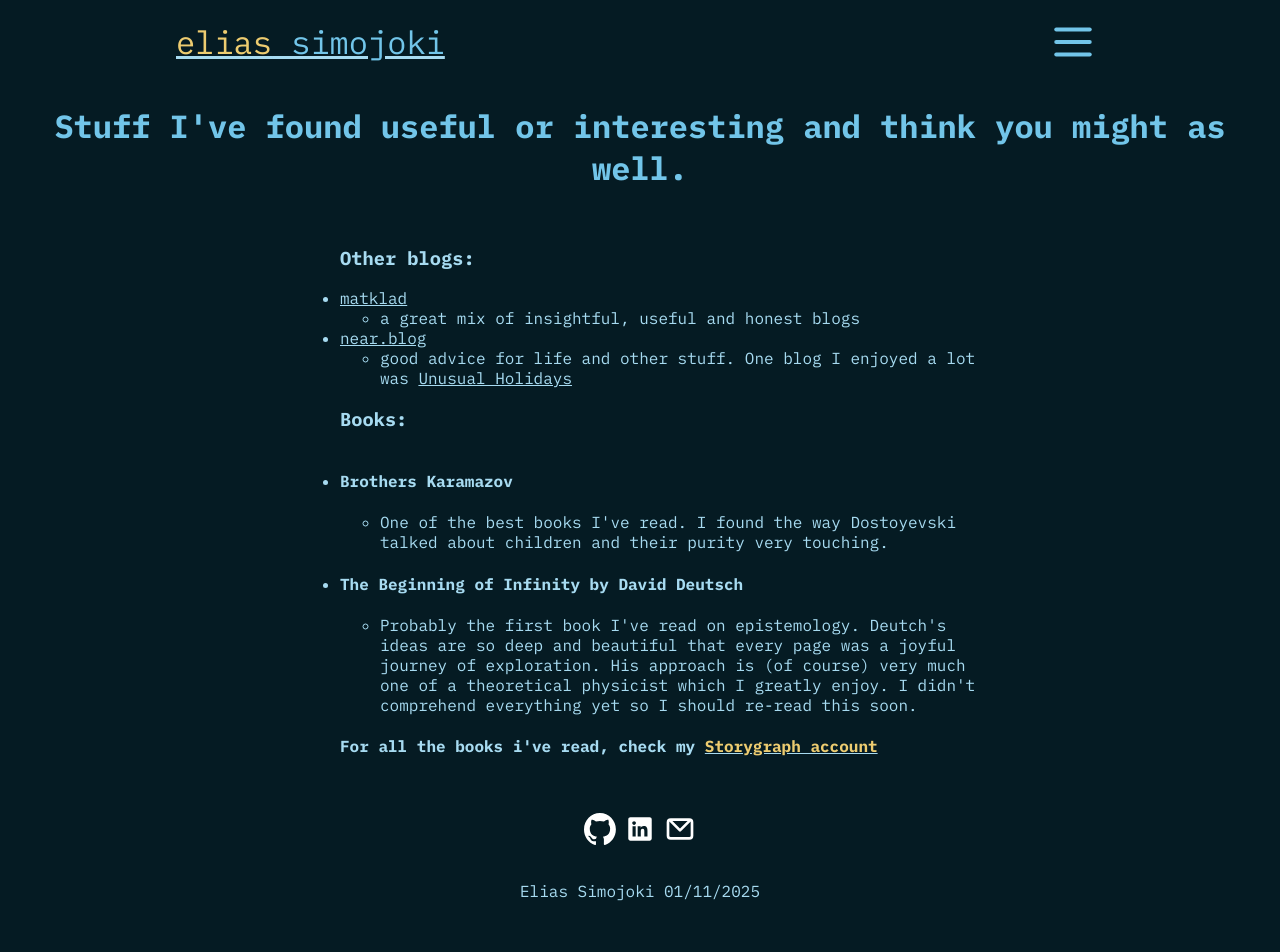
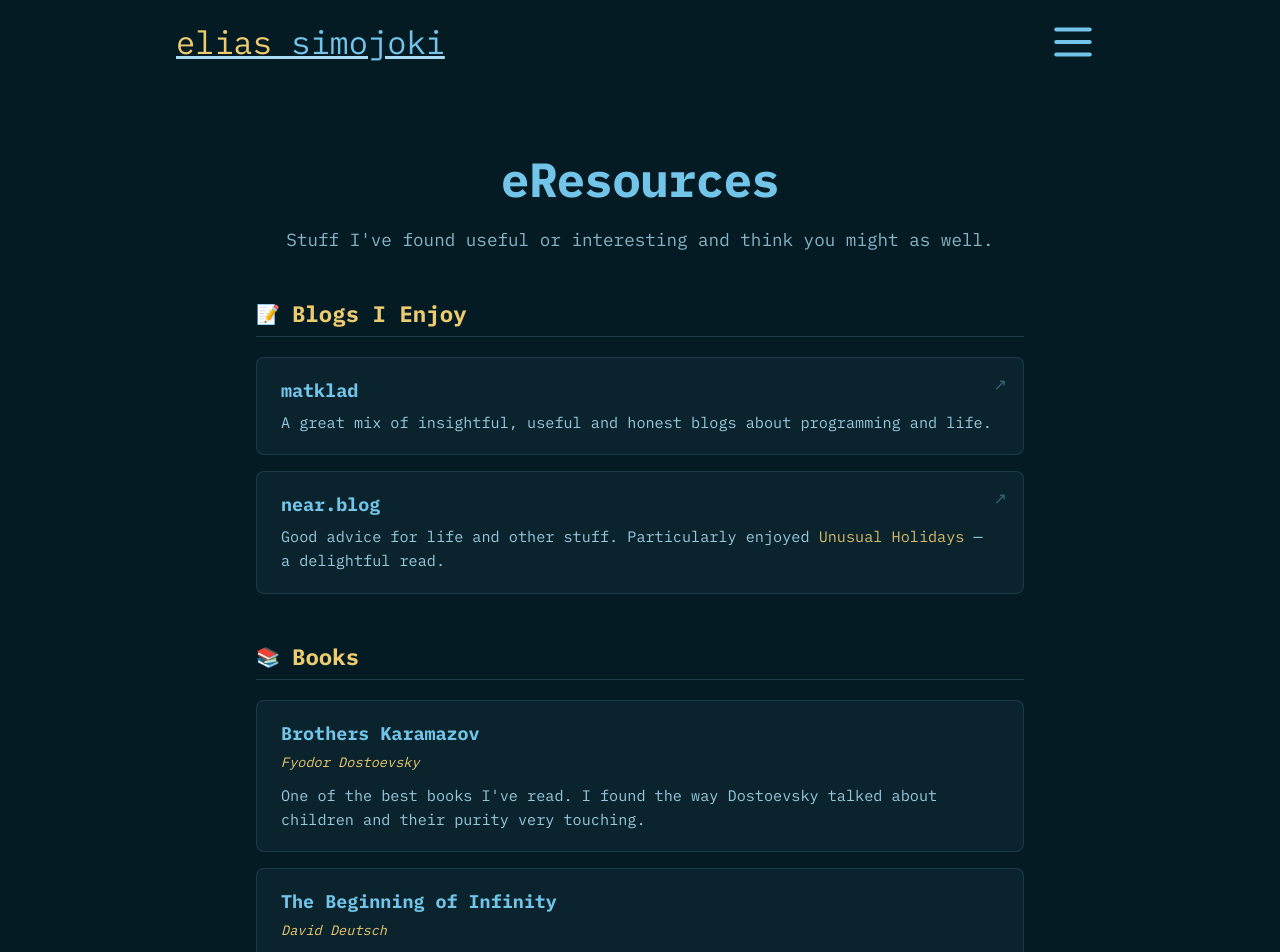
Before and after one commit to MojoLake/eSite, a SvelteKit app: page /resources in a window 1280 px wide. Shown: the top 952 px of the page. Before the commit the page ends 913 px from the top, so only its background shows below. Built offline with nearby package versions, Linux system fonts and the light colour scheme.

Commit message:
feat: improve the formatting of eResources

```diff
--- a/src/routes/resources/+page.svelte
+++ b/src/routes/resources/+page.svelte
@@ -1,76 +1,202 @@
 <script lang="ts">
-    import Yellow from "$lib/components/Yellow.svelte";
+  import Yellow from "$lib/components/Yellow.svelte";
 </script>
 
+<div class="container">
+  <h1>eResources</h1>
+  <p class="subtitle">
+    Stuff I've found useful or interesting and think you might as well.
+  </p>
 
-<h1>Stuff I've found useful or interesting and think you might as well.</h1>
+  <section class="category">
+    <h2>
+      <span class="category-icon">📝</span>
+      Blogs I Enjoy
+    </h2>
 
-<div class="main">
+    <div class="items">
+      <a href="https://matklad.github.io/" target="_blank" class="item-card">
+        <h3>matklad</h3>
+        <p>
+          A great mix of insightful, useful and honest blogs about programming
+          and life.
+        </p>
+        <span class="external-link">↗</span>
+      </a>
 
-    <ul class="list-of-blogs">
-        <h3>Other blogs:</h3>
-        <li>
-            <a href="https://matklad.github.io/" target="_blank">matklad</a>
-            <ul>
-                <li>a great mix of insightful, useful and honest blogs</li>
-            </ul>
-        </li>
-        <li>
-            <a href="https://near.blog/" target="_blank">near.blog</a>
-            <ul>
-                <li>good advice for life and other stuff. One blog I enjoyed a lot was
-                    <a href="https://near.blog/unusual-holidays/">Unusual Holidays</a>
-                </li>
-            </ul>
-        </li>
+      <a href="https://near.blog/" target="_blank" class="item-card">
+        <h3>near.blog</h3>
+        <p>
+          Good advice for life and other stuff. Particularly enjoyed
+          <Yellow>Unusual Holidays</Yellow> — a delightful read.
+        </p>
+        <span class="external-link">↗</span>
+      </a>
+    </div>
+  </section>
 
-        <h3>Books:</h3>
+  <section class="category">
+    <h2>
+      <span class="category-icon">📚</span>
+      Books
+    </h2>
 
-        <li>
-            <h4>Brothers Karamazov</h4>
-            <ul>
-                <li>One of the best books I've read. I found the way Dostoyevski
-                    talked about children and their purity very touching.
-                </li>
-            </ul>
-        </li>
+    <div class="items">
+      <div class="item-card book">
+        <h3>Brothers Karamazov</h3>
+        <span class="author">Fyodor Dostoevsky</span>
+        <p>
+          One of the best books I've read. I found the way Dostoevsky talked
+          about children and their purity very touching.
+        </p>
+      </div>
 
-        <li>
-            <h4>The Beginning of Infinity by David Deutsch</h4>
-            <ul>
-                <li>
-                    Probably the first book I've read on epistemology. Deutch's ideas
-                    are so deep and beautiful that every page was a joyful journey
-                    of exploration. His approach is (of course) very much one of a theoretical physicist which I greatly enjoy. I didn't comprehend everything yet so I should re-read this soon.
-                </li>
-            </ul>
-        </li>
+      <div class="item-card book">
+        <h3>The Beginning of Infinity</h3>
+        <span class="author">David Deutsch</span>
+        <p>
+          Probably the first book I've read on epistemology. Deutsch's ideas are
+          so deep and beautiful that every page was a joyful journey of
+          exploration. His approach is very much one of a theoretical physicist.
+          I should re-read this soon.
+        </p>
+      </div>
+    </div>
 
-        <h4>For all the books i've read, check my <a href="https://app.thestorygraph.com/profile/mojolake"><Yellow>Storygraph account</Yellow></a></h4>
-    </ul>
-
+    <p class="cta">
+      For all the books I've read, check my
+      <a href="https://app.thestorygraph.com/profile/mojolake" target="_blank">
+        <Yellow>Storygraph account</Yellow>
+      </a>
+    </p>
+  </section>
 </div>
 
+<style>
+  .container {
+    max-width: 48rem;
+    margin: 0 auto;
+    padding: 2rem 1.5rem;
+  }
 
-<style>
+  h1 {
+    text-align: center;
+    font-size: 3rem;
+    color: var(--primary-title-colour);
+    margin-bottom: 0.5rem;
+    letter-spacing: -0.02em;
+  }
+
+  .subtitle {
+    text-align: center;
+    font-size: 1.1rem;
+    color: var(--primary-text-colour);
+    opacity: 0.8;
+    margin-bottom: 3rem;
+  }
+
+  .category {
+    margin-bottom: 3rem;
+  }
+
+  .category h2 {
+    display: flex;
+    align-items: center;
+    gap: 0.75rem;
+    font-size: 1.4rem;
+    color: var(--secondary-text-colour);
+    margin-bottom: 1.25rem;
+    padding-bottom: 0.5rem;
+    border-bottom: 1px solid rgba(114, 197, 233, 0.2);
+  }
+
+  .category-icon {
+    font-size: 1.2rem;
+  }
+
+  .items {
+    display: grid;
+    gap: 1rem;
+  }
+
+  .item-card {
+    display: block;
+    position: relative;
+    padding: 1.25rem 1.5rem;
+    background: rgba(114, 197, 233, 0.05);
+    border: 1px solid rgba(114, 197, 233, 0.15);
+    border-radius: 8px;
+    text-decoration: none;
+    color: inherit;
+    transition: all 0.2s ease;
+  }
+
+  a.item-card:hover {
+    background: rgba(114, 197, 233, 0.1);
+    border-color: rgba(114, 197, 233, 0.3);
+    transform: translateY(-2px);
+  }
+
+  .item-card h3 {
+    font-size: 1.15rem;
+    color: var(--primary-title-colour);
+    margin: 0 0 0.5rem 0;
+  }
+
+  .item-card p {
+    font-size: 0.95rem;
+    color: var(--primary-text-colour);
+    margin: 0;
+    line-height: 1.6;
+    opacity: 0.9;
+  }
+
+  .item-card.book .author {
+    display: block;
+    font-size: 0.85rem;
+    color: var(--secondary-text-colour);
+    margin-bottom: 0.75rem;
+    font-style: italic;
+  }
+
+  .external-link {
+    position: absolute;
+    top: 1rem;
+    right: 1rem;
+    font-size: 1rem;
+    color: var(--primary-title-colour);
+    opacity: 0.4;
+    transition: opacity 0.2s ease;
+  }
+
+  a.item-card:hover .external-link {
+    opacity: 1;
+  }
+
+  .cta {
+    margin-top: 1.5rem;
+    padding: 1rem 1.5rem;
+    background: rgba(237, 204, 112, 0.08);
+    border-radius: 8px;
+    text-align: center;
+    font-size: 0.95rem;
+  }
+
+  .cta a {
+    text-decoration: none;
+  }
+
+  .cta a:hover {
+    text-decoration: underline;
+  }
+
+  @media (max-width: 600px) {
     h1 {
-        text-align: center;
-        font-size: 2rem;
-        color: var(--primary-title-colour);
+      font-size: 2.25rem;
     }
 
-    .main {
-        display: flex;
-        flex-direction: column;
-        justify-content: center;
-        align-items: center;
+    .container {
+      padding: 1.5rem 1rem;
     }
-
-    .list-of-blogs {
-        display: flex;
-        flex-direction: column;
-        align-items: flex-start;
-        max-width: 40rem;
-    }
-
+  }
 </style>
```
